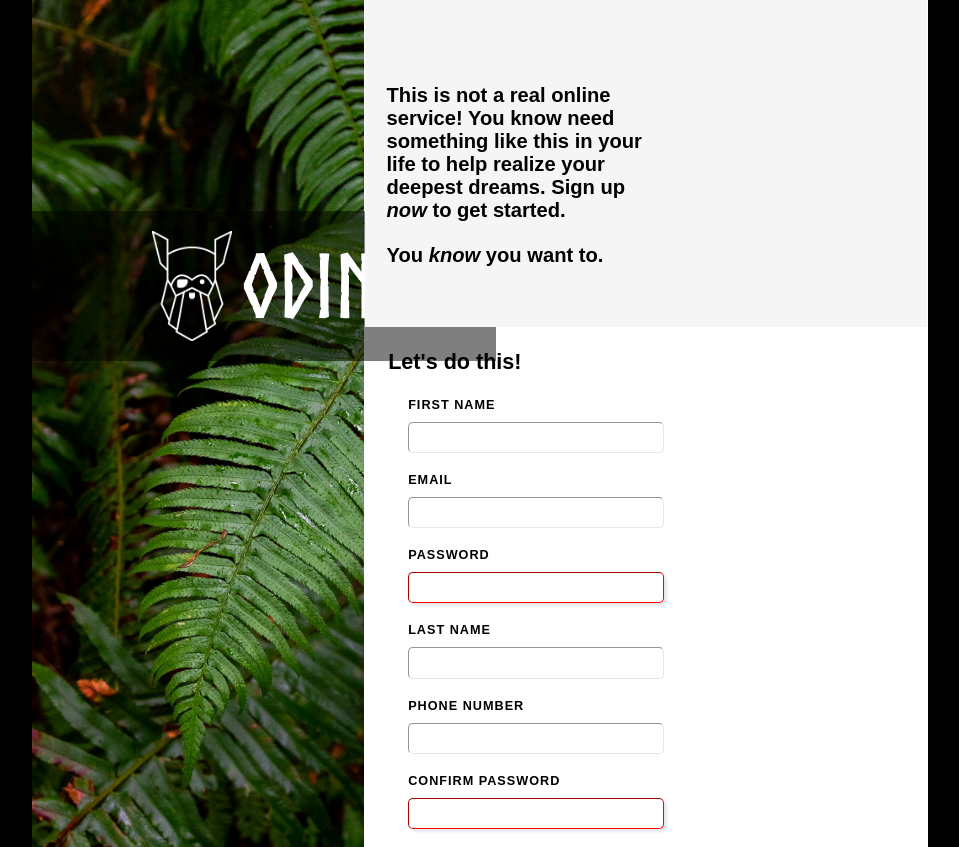
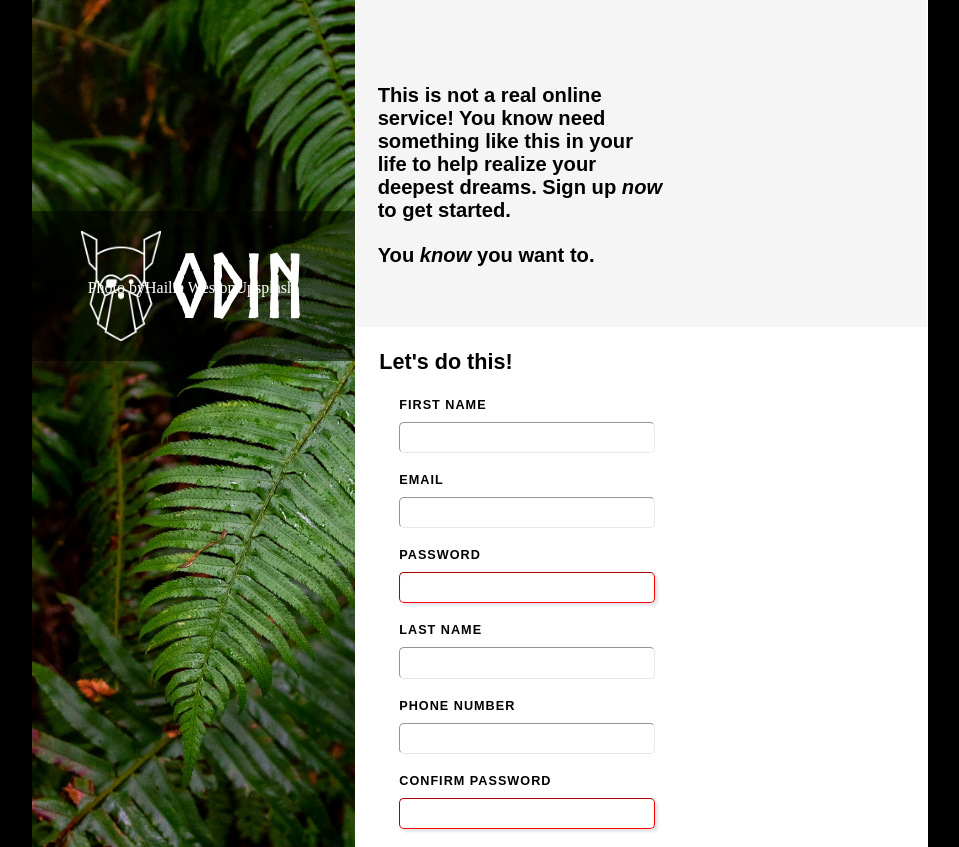
Before and after one commit to ashinard/sign_up_form, a plain HTML site: page index.html in a window 1280 px wide. Shown: the top 847 px of the page, without its empty margins (160-1119 px from the left). Drawn offline with Linux system fonts and the light colour scheme; files whose address does not match are found by name.

Commit message:
Adjust spacing and add footer to background image

```diff
--- a/index.html
+++ b/index.html
@@ -12,6 +12,9 @@
         <img src="Pictures/odin-lined.png" />
         Odin
       </h1>
+      <p>
+        Photo by <a>Hailie West</a> on <a>Upsplash</a>.
+      </p>
     </div>
     <form>
       <fieldset class="set1">
--- a/sign_up_form.css
+++ b/sign_up_form.css
@@ -21,6 +21,7 @@ body{
 
 .image{
   display: flex;
+  flex-direction: column;
   align-items: start;
   height: 100%;
   width: 37%;
@@ -38,9 +39,19 @@ body{
   width: 100%;
   background-color: rgba(0, 0, 0, 0.5);
   color: white;
-  padding: 20px 120px;
+  padding: 20px 0px;
   font-size: 5.5em;
   font-family: norseBold;
+}
+
+h1 + p{
+  position: relative;
+  display: flex;
+  justify-content: center;
+  align-items: end;
+  bottom: 5px;
+  width: 100%;
+  color: white;
 }
 
 img{
@@ -159,6 +170,6 @@ button{
   font-weight: bold;
 }
 
-a{
+.set3 a{
   color: #596D48;
 }
```
